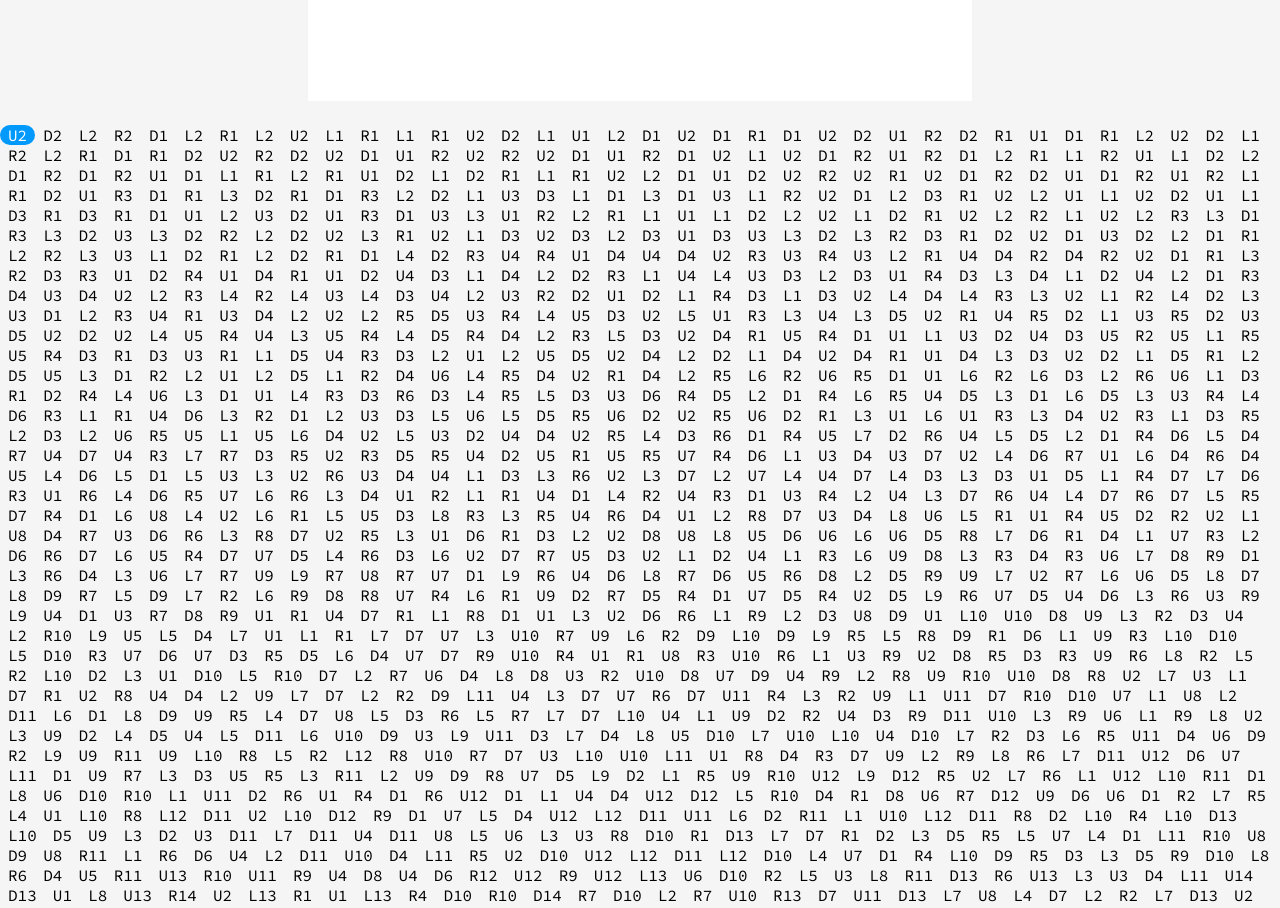
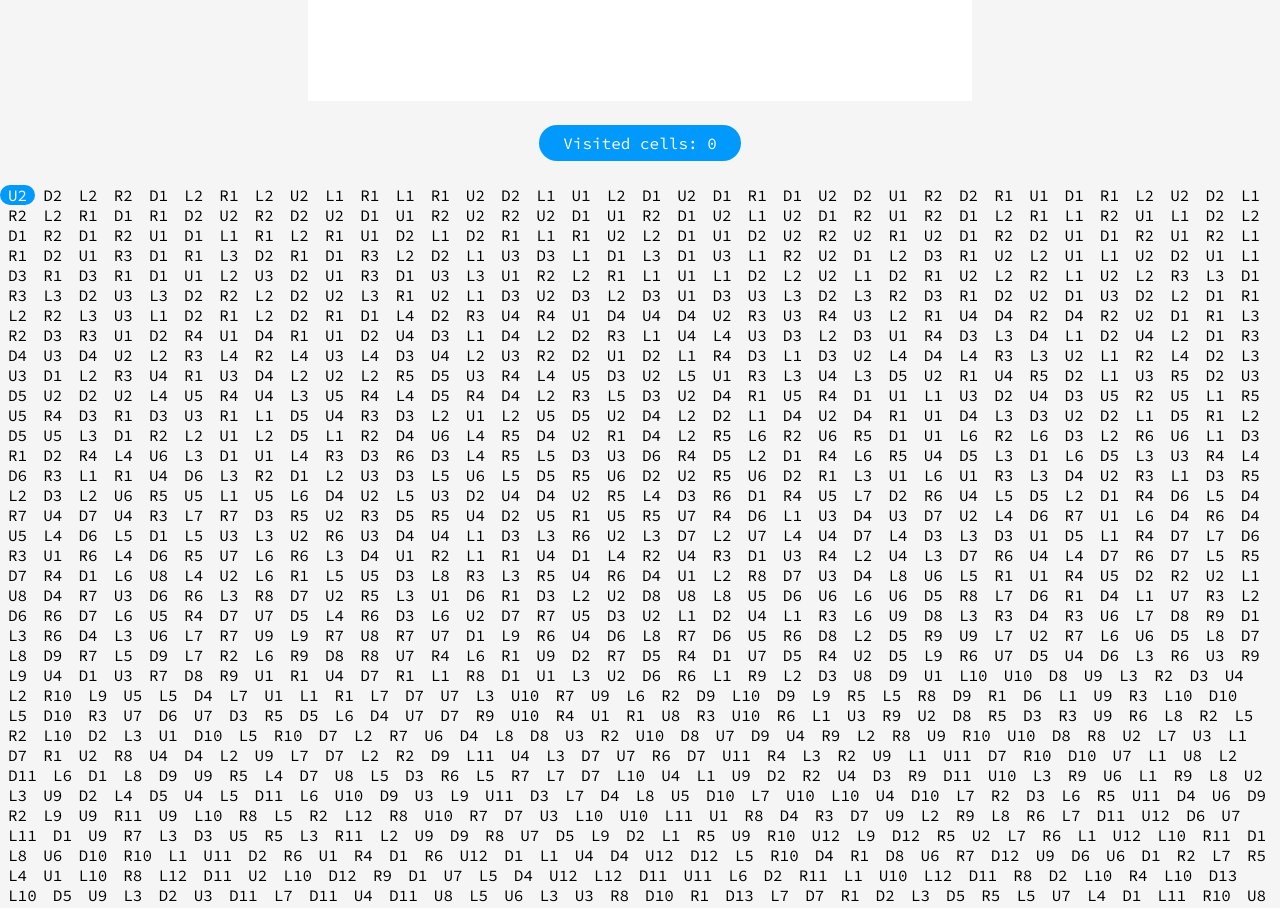
Before and after one commit to Konrad-Romanowski/AoC-2022-visualizations, a React (Vite) app: page /AoC-2022-visualizations/Day9 in a window 1280 px wide. Shown: the part 960-1868 px from the top of the page. Built offline with nearby package versions, Linux system fonts and the light colour scheme.

Commit message:
Added counter of visited cells by rope's tail

```diff
--- /dev/null
+++ b/src/components/Day9/Counter.tsx
@@ -0,0 +1,14 @@
+import React from 'react'
+
+interface CounterProps {
+    counterTitle: string;
+    counter: number;
+}
+
+export default function Counter({counterTitle,counter}:CounterProps) {
+    return (
+        <div className='sand-counter-container'>
+            <span>{counterTitle}: {counter}</span>
+        </div>
+    )
+}
--- a/src/components/Day9/Day9.tsx
+++ b/src/components/Day9/Day9.tsx
@@ -9,6 +9,7 @@ import {InstructionType, InstructionsInterface, REDUCER_ACTION_TYPE} from './day
 import {nanoid} from 'nanoid';
 import Canvas from './Canvas';
 import {ropeInitialState, ropeReducer} from './ropeReducer';
+import Counter from './Counter';
 
 export default function Day9() {
 
@@ -93,6 +94,10 @@ export default function Day9() {
                     <Canvas
                         rope={rope}
                     />
+                    <Counter
+                        counterTitle='Visited cells'
+                        counter={Object.keys(rope.visitedCells).length}
+                    />
                     <Instructions
                         instructions={instructions}
                         currentInstructionIndex={currentInstructionIndex}
```
